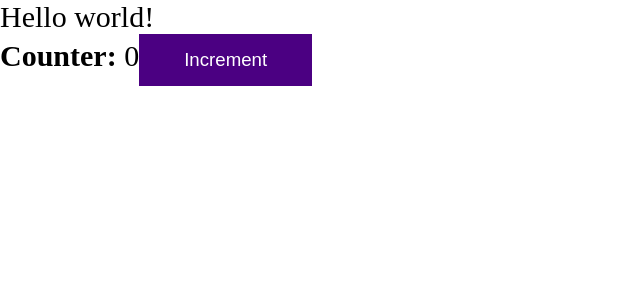
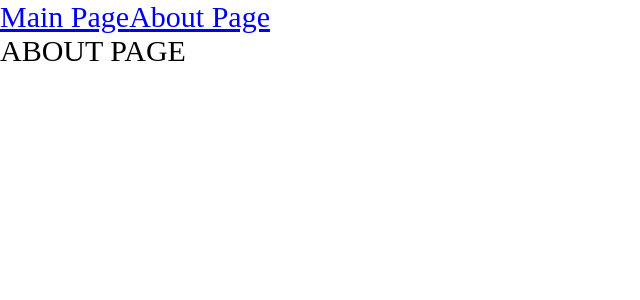
Before and after one commit to JayLim2/ProductionFrontendCourse, a React app: page /about in a window 1280 px wide. Shown: the top 300 px of the page, without its empty margins (0-640 px from the left). Built offline with nearby package versions, Linux system fonts and the light colour scheme.

Commit message:
routing; react code splitting (lazy); fixed 'Cannot get /endpoint'; changed 'es6' to 'esnext' because of default imports

```diff
--- a/package.json
+++ b/package.json
@@ -23,6 +23,7 @@
     "@types/node": "^17.0.21",
     "@types/react": "^17.0.39",
     "@types/react-dom": "^17.0.11",
+    "@types/react-router-dom": "^5.3.3",
     "@types/webpack": "^5.28.0",
     "@types/webpack-dev-server": "^4.7.2",
     "css-loader": "^6.6.0",
@@ -40,6 +41,7 @@
   },
   "dependencies": {
     "react": "^17.0.2",
-    "react-dom": "^17.0.2"
+    "react-dom": "^17.0.2",
+    "react-router-dom": "^6.2.1"
   }
 }
--- a/src/App.tsx
+++ b/src/App.tsx
@@ -1,12 +1,22 @@
-import React from 'react';
-import {Counter} from "./components/Counter";
+import React, {Suspense} from 'react';
 import "./index.scss";
+import {Link, Route, Routes} from "react-router-dom";
+import MainPageLazy from "./pages/MainPage/MainPage.lazy";
+import AboutPageLazy from "./pages/AboutPage/AboutPage.lazy";
 
 const App = () => {
     return (
         <div className="app">
-            Hello world!
-            <Counter />
+            <Link to={"/"}>Main Page</Link>
+            <Link to={"/about"}>About Page</Link>
+
+            <Suspense fallback={<div>Loading...</div>}>
+                <Routes>
+                    <Route path={"/"} element={<MainPageLazy/>}/>
+                    <Route path={"/about"} element={<AboutPageLazy/>}/>
+                </Routes>
+            </Suspense>
+
         </div>
     );
 };
--- a/src/index.tsx
+++ b/src/index.tsx
@@ -1,7 +1,10 @@
 import {render} from "react-dom";
 import App from "./App";
+import {BrowserRouter} from "react-router-dom";
 
 render(
-    <App />,
+    <BrowserRouter>
+        <App />
+    </BrowserRouter>,
     document.getElementById("root")
 );
--- /dev/null
+++ b/src/pages/AboutPage/AboutPage.lazy.tsx
@@ -0,0 +1,11 @@
+import {lazy} from "react";
+
+const AboutPageLazy = lazy(() => new Promise((resolve) => {
+    // FIXME ONLY FOR LEARNING
+    setTimeout(() => {
+        // @ts-ignore
+        resolve(import("./AboutPage"));
+    }, 1000);
+}));
+
+export default AboutPageLazy;
--- /dev/null
+++ b/src/pages/AboutPage/AboutPage.tsx
@@ -0,0 +1,11 @@
+import React from 'react';
+
+const AboutPage = () => {
+    return (
+        <div>
+            ABOUT PAGE
+        </div>
+    );
+};
+
+export default AboutPage;
--- /dev/null
+++ b/src/pages/MainPage/MainPage.lazy.tsx
@@ -0,0 +1,11 @@
+import {lazy} from "react";
+
+const MainPageLazy = lazy(() => new Promise((resolve) => {
+    // FIXME ONLY FOR LEARNING
+    setTimeout(() => {
+        // @ts-ignore
+        resolve(import("./MainPage"));
+    }, 1000);
+}));
+
+export default MainPageLazy;
--- /dev/null
+++ b/src/pages/MainPage/MainPage.tsx
@@ -0,0 +1,11 @@
+import React from 'react';
+
+const MainPage = () => {
+    return (
+        <div>
+            MAIN PAGE
+        </div>
+    );
+};
+
+export default MainPage;
--- a/tsconfig.json
+++ b/tsconfig.json
@@ -2,7 +2,7 @@
   "compilerOptions": {
     "outDir": "./dist/",
     "noImplicitAny": true,
-    "module": "es6",
+    "module": "esnext",
     "target": "es5",
     "jsx": "react-jsx",
     "allowJs": true,
```
Also changed, not shown: 1 other file (tests, documents, lock files or other folders).
